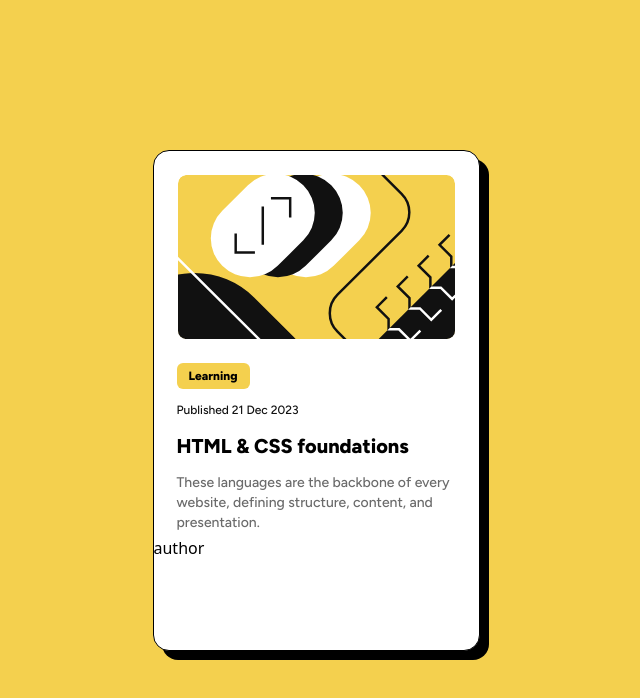
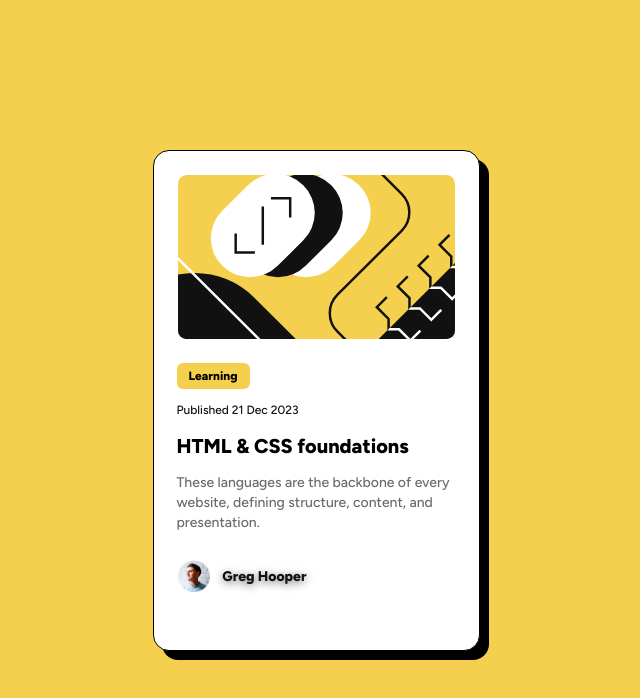
Before and after one commit to EdelmiroAnton/blog-preview-card, a React (Vite) app: page / in a window 1280 px wide. Shown: the top 698 px of the page, without its empty margins (324-964 px from the left). Built offline with nearby package versions, Linux system fonts and the light colour scheme; a web font is replaced by a local one.

Commit message:
add footer

```diff
--- a/src/App.jsx
+++ b/src/App.jsx
@@ -1,4 +1,5 @@
 import blog_image from "../src/assets/images/blog_img.svg";
+import user_image from "../src/assets/images/image-avatar.webp";
 
 function App() {
   return (
@@ -32,7 +33,12 @@ function App() {
           content, and presentation.
         </p>
       </section>
-      <div>author</div>
+      <footer className="flex place-content-between items-center w-[129px] h-[32px] ml-6 mt-6 ">
+        <img src={user_image} alt="user image" className="w-8 h-8" />
+        <p className="text-myGrey font-Figtree font-extrabold text-[14px]">
+          <span className="drop-shadow-myDropShadow"> Greg Hooper</span>
+        </p>
+      </footer>
     </main>
   );
 }
```
